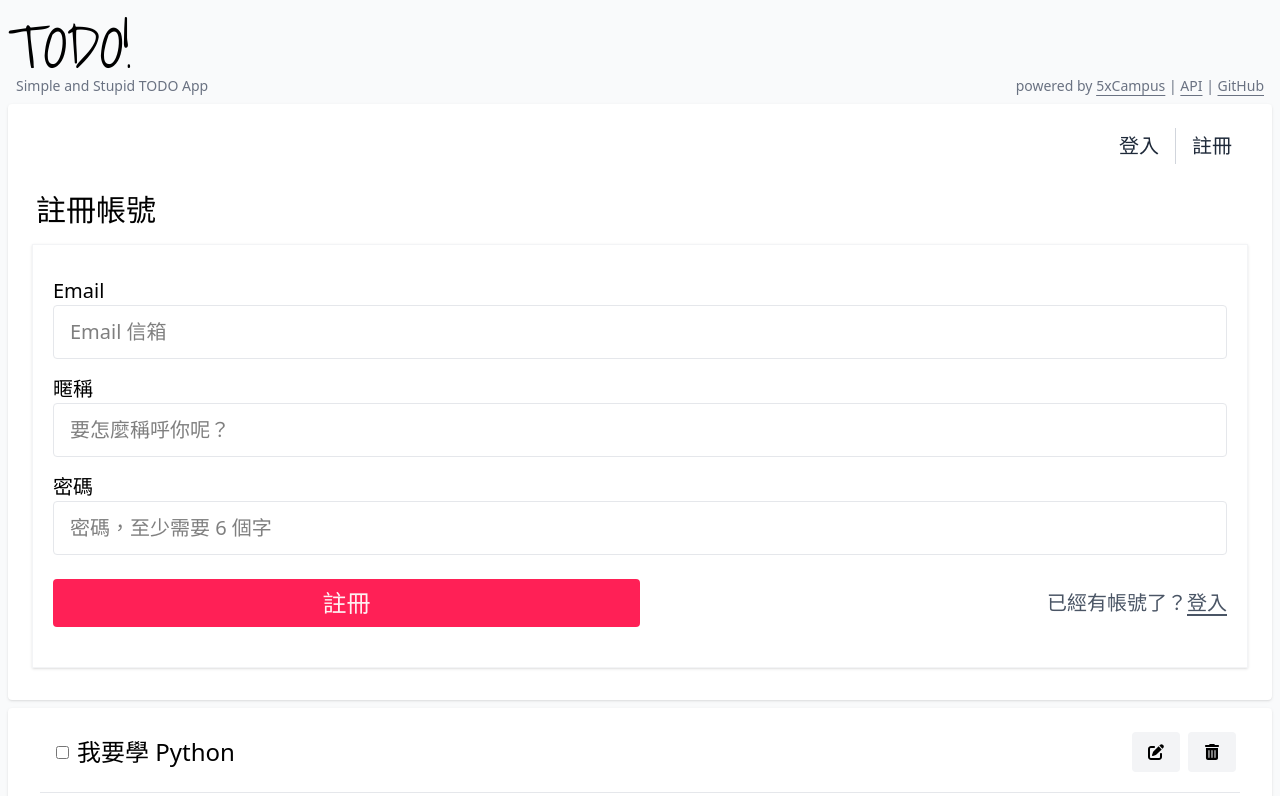
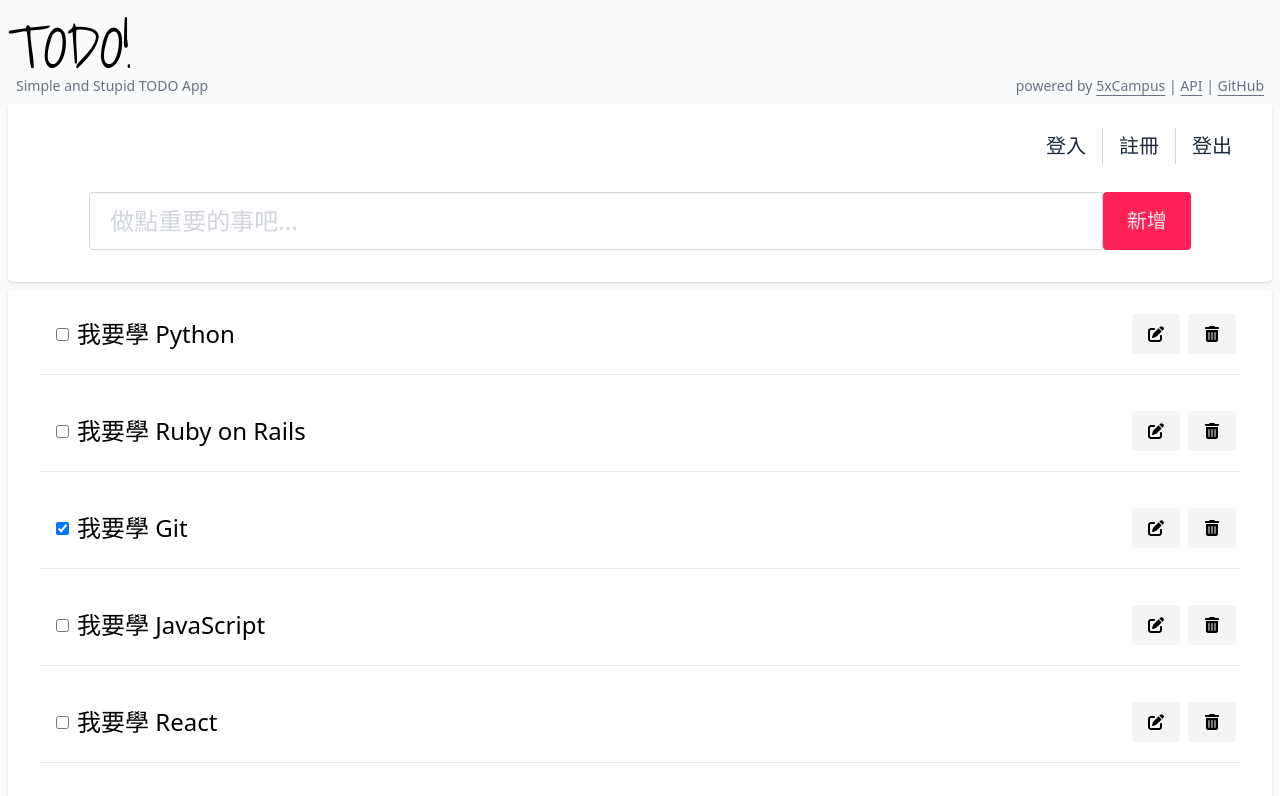
Before and after one commit to kaochenlong/todo-demo-f2e, a website built with Vite: page index.html in a window 1280 px wide. Shown: the top 796 px of the page. Built offline with nearby package versions, Linux system fonts and the light colour scheme.

Commit message:
feat(auth): add logout navigation link and persistent login state detection

```diff
--- a/index.html
+++ b/index.html
@@ -28,8 +28,9 @@
     <main x-data="cs" class="px-6 todo-app main">
       <header>
         <nav class="navbar">
-          <a @click="gotoLogin" class="loginLink" href="#login">登入</a>
-          <a @click="gotoSignUp" class="signUpLink" href="#sign_up">註冊</a>
+          <a @click="gotoLogin" class="loginLink" href="#">登入</a>
+          <a @click="gotoSignUp" class="signUpLink" href="#">註冊</a>
+          <a class="signUpLink" href="#">登出</a>
         </nav>
       </header>
 
--- a/src/scripts/section.js
+++ b/src/scripts/section.js
@@ -2,10 +2,24 @@ import axios from "axios"
 
 function changeSection() {
   return {
-    change_section: "signup",
+    change_section: "",
     email: "",
     nickname: "",
     password: "",
+
+    init() {
+      if (this.isLogin()) {
+        this.gotoTask()
+      } else {
+        this.gotoSignUp()
+      }
+    },
+
+    isLogin() {
+      const token = localStorage.getItem("todoToken")
+
+      return token != ""
+    },
 
     async doLogin() {
       const { email, password } = this
```
